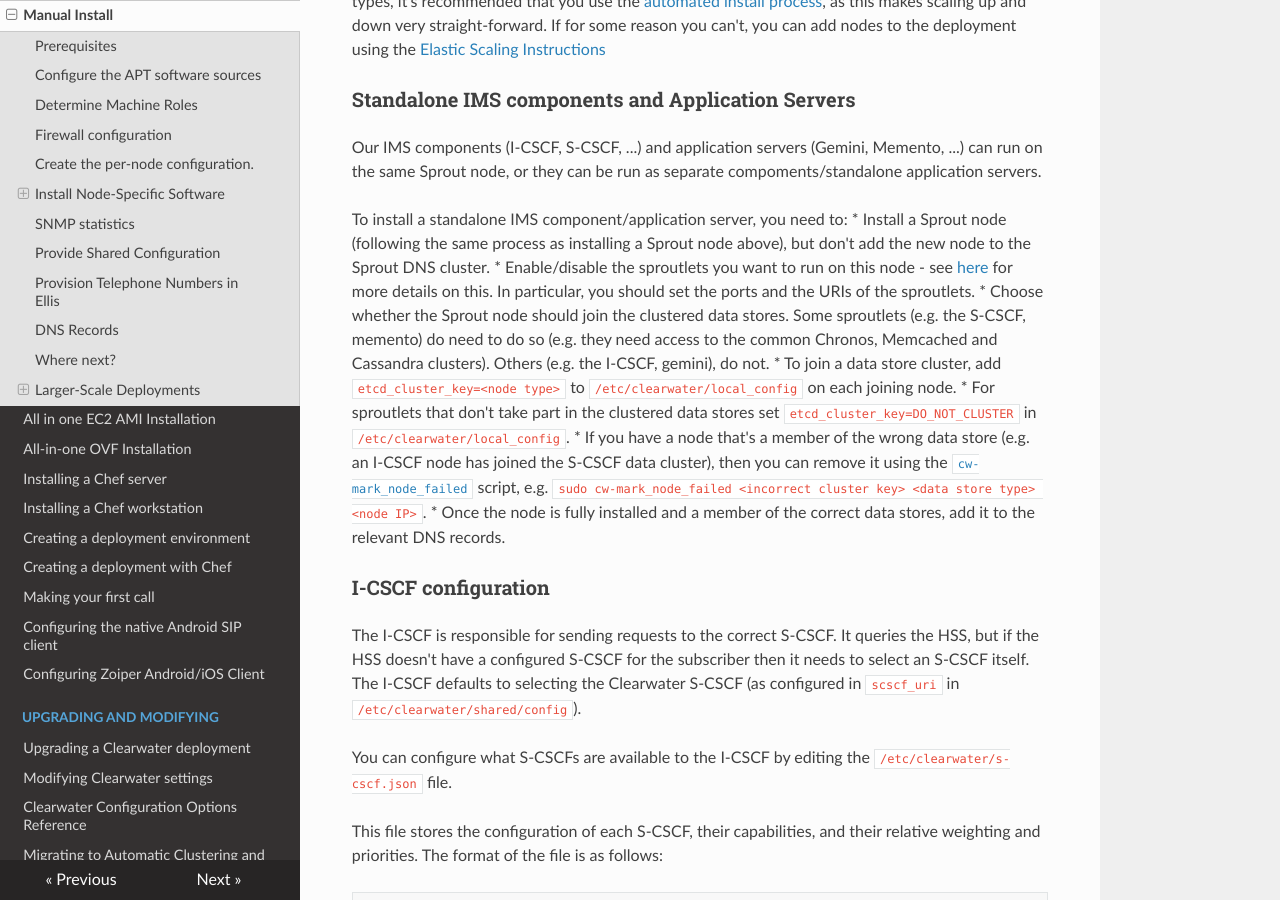
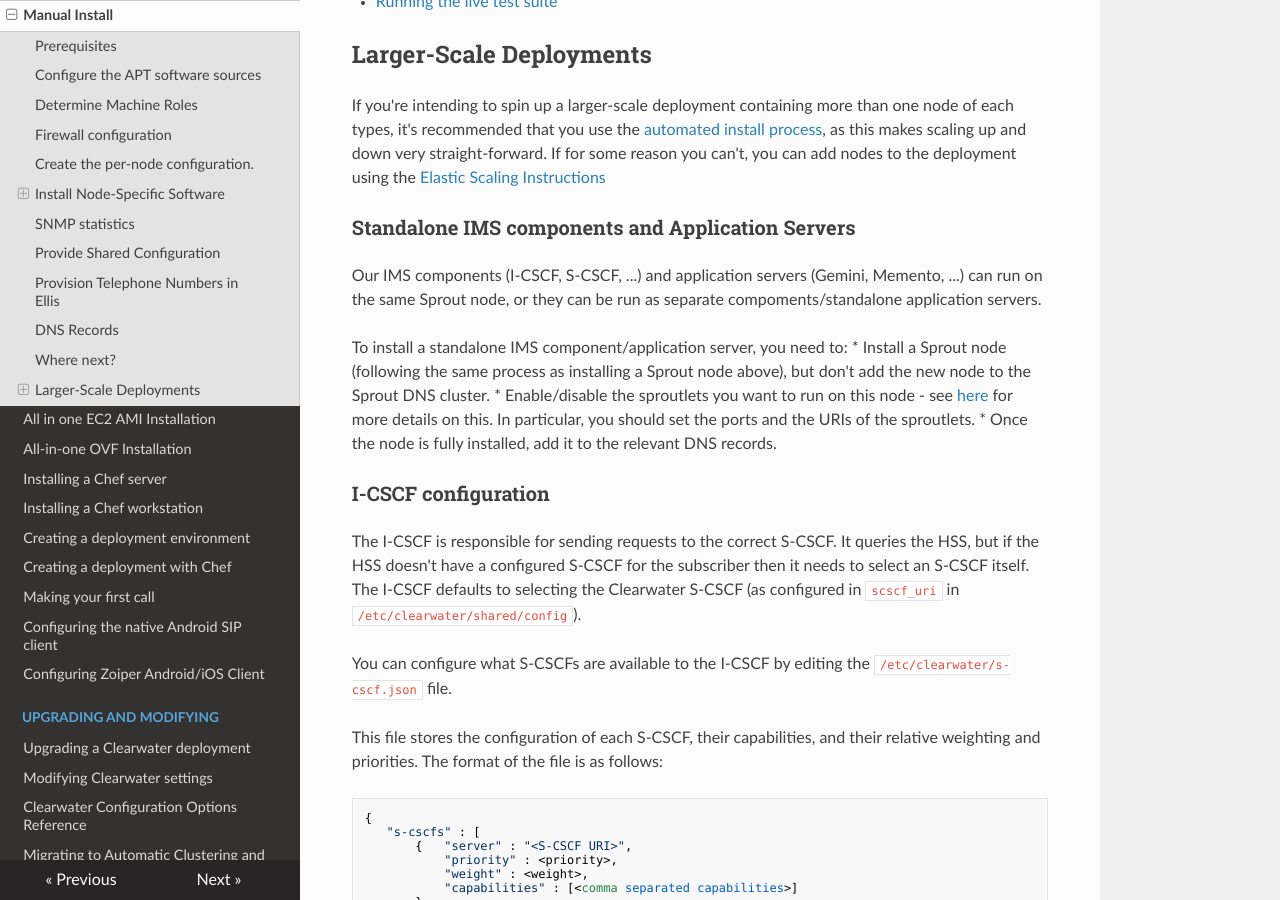
Before and after one commit to Metaswitch/clearwater-readthedocs, an MkDocs documentation site: the page built from docs/Manual_Install.md, in a window 1280 px wide and 900 px high, scrolled down 7151 px. Built offline with MkDocs 1.6.1, drawn with Linux system fonts in a browser that asks for light colours; nearby versions of some CDN libraries; old or Windows-style settings are respelled for this version of MkDocs; some of the changed text lies outside the part shown.

Commit message:
More updates to Manual Install:
 - Memento requires the memento-cassandra package on Vellum
 - Sprout nodes no longer need to join datastores

```diff
--- a/docs/Manual_Install.md
+++ b/docs/Manual_Install.md
@@ -253,11 +257,7 @@ Our IMS components (I-CSCF, S-CSCF, ...) and application servers (Gemini, Mement
 To install a standalone IMS component/application server, you need to:
 * Install a Sprout node (following the same process as installing a Sprout node above), but don't add the new node to the Sprout DNS cluster.
 * Enable/disable the sproutlets you want to run on this node - see [here](http://clearwater.readthedocs.io/en/latest/Clearwater_Configuration_Options_Reference.html#sproutlet-options) for more details on this. In particular, you should set the ports and the URIs of the sproutlets.
-* Choose whether the Sprout node should join the clustered data stores. Some sproutlets (e.g. the S-CSCF, memento) do need to do so (e.g. they need access to the common Chronos, Memcached and Cassandra clusters). Others (e.g. the I-CSCF, gemini), do not.
-* To join a data store cluster, add `etcd_cluster_key=<node type>` to `/etc/clearwater/local_config` on each joining node.
-* For sproutlets that don't take part in the clustered data stores set `etcd_cluster_key=DO_NOT_CLUSTER` in `/etc/clearwater/local_config`.
-* If you have a node that's a member of the wrong data store (e.g. an I-CSCF node has joined the S-CSCF data cluster), then you can remove it using the [`cw-mark_node_failed`](http://clearwater.readthedocs.io/en/latest/Handling_Failed_Nodes.html#removing-a-node-from-a-data-store) script, e.g. `sudo cw-mark_node_failed <incorrect cluster key> <data store type> <node IP>`.
-* Once the node is fully installed and a member of the correct data stores, add it to the relevant DNS records.
+* Once the node is fully installed, add it to the relevant DNS records.
 
 ### I-CSCF configuration
 
```
Also changed, not shown: other parts of docs/Manual_Install.md (+4 -0 lines).
